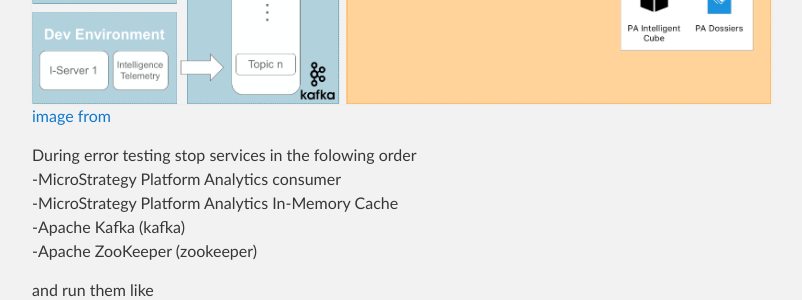
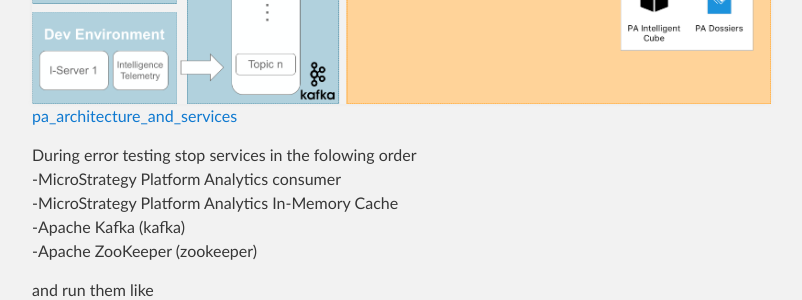
Before and after one commit to kl82slo/kl82slo.github.io, a Jekyll site: the page built from _posts/2024-04-20-0018 MicroStrategy Platform Analytics.md, in a window 1280 px wide and 900 px high, scrolled down 1280 px. Shown: the part 154-454 px from the top of the window, without its empty margins (288-1090 px from the left). Built offline with Jekyll 4.4.1, drawn with Linux system fonts in a browser that asks for light colours.

Commit message:
Update 2024-04-20-0018 MicroStrategy Platform Analytics.md

```diff
--- a/_posts/2024-04-20-0018 MicroStrategy Platform Analytics.md
+++ b/_posts/2024-04-20-0018 MicroStrategy Platform Analytics.md
@@ -44,7 +44,7 @@
 We can imagine data flow is like this <br />
 INTELIGENCE > KAFKA > PLATFORM > POSTGRE > Platform Analytics project<br />
 ![platform_analytics](/img/20240420_0018/platform_analytics.png) <br />
-[image from](https://www2.microstrategy.com/producthelp/Current/PlatformAnalytics/en-us/Content/pa_architecture_and_services.htm)<br />
+[pa_architecture_and_services](https://www2.microstrategy.com/producthelp/Current/PlatformAnalytics/en-us/Content/pa_architecture_and_services.htm)<br />
 
 During error testing stop services in the folowing order <br />
 -MicroStrategy Platform Analytics consumer<br />
```
